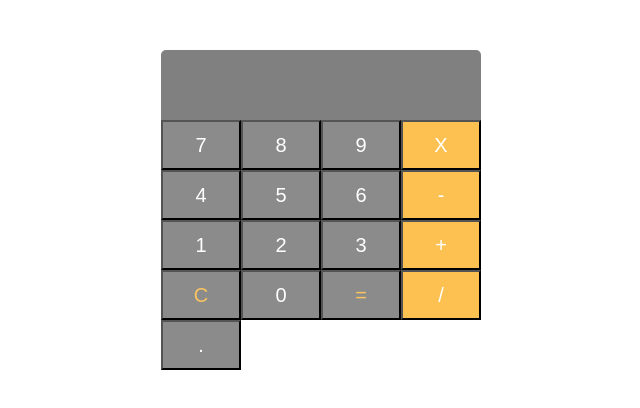
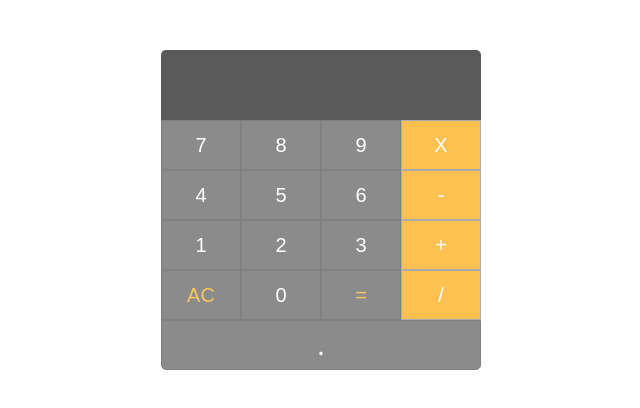
Before and after one commit to jihoon8730/calculator, a React (Create React App) app: page / in a window 1280 px wide. Shown: the top 408 px of the page, without its empty margins (319-959 px from the left). Built offline with nearby package versions, Linux system fonts and the light colour scheme.

Commit message:
ADD : 연속 연산 기능 추가 중

```diff
--- a/src/App.css
+++ b/src/App.css
@@ -7,12 +7,11 @@ body {
   height: auto;
   margin: 50px auto;
 }
-
 .number-view {
   width: 320px;
   height: 70px;
   border-radius: 5px 5px 0px 0px;
-  background-color: gray;
+  background-color: rgb(90, 90, 90);
   color: #fff;
 }
 
@@ -25,10 +24,10 @@ body {
 
 .view-number-title {
   width: 250px;
-  padding: 20px;
+  padding: 20px 20px 0px 20px;
   font-size: 30px;
   text-align: end;
-  background-color: gray;
+  background-color: rgb(90, 90, 90);;
   color: #fff;
   border: 0px;
   outline-style: none;
@@ -37,19 +36,46 @@ body {
 .number-btn {
   width: 80px;
   height: 50px;
+  border: 0.5px solid gray;
   background-color: rgb(139, 139, 139);
   color: #fff;
   font-size: 20px;
 }
 
+.number-btn:hover {
+  background-color: gray;
+  opacity: 0.7;
+}
+
+.number-btn-dot {
+  width: 320px;
+  height: 50px;
+  border: 0.5px solid gray;
+  background-color: rgb(139, 139, 139);
+  color: #fff;
+  font-size: 30px;
+  border-radius: 0px 0px 5px 5px;
+}
+
+.number-btn-dot:hover {
+  background-color: gray;
+  opacity: 0.7;
+}
+
 .number-btn-orange {
   width: 80px;
   height: 50px;
+  border: 0.5px solid rgb(172, 172, 172);
   background-color: rgb(253, 193, 81);
   color: #fff;
   font-size: 20px;
 }
 
+.number-btn-orange:hover {
+  background-color: rgb(252, 198, 96);
+  opacity: 0.7;
+}
+
 .orange-color {
   color: rgb(250, 196, 95);
 }
--- a/src/App.js
+++ b/src/App.js
@@ -1,25 +1,10 @@
 import './App.css';
-import { useCallback, useEffect, useState } from 'react';
+import {  useEffect, useState } from 'react';
 
 function App() {
 
-  //debouncing 예제 코드 작성 중
-  const useDebouncedEffect = (func, delay, deps) => {
-    const callback = useCallback(func, deps);
-
-    useEffect(() => {
-      const timer = setTimeout(() => {
-        callback();
-      }, delay);
-
-      return () => {
-        clearTimeout(timer);
-      };
-    }, [callback, delay]);
-  };
-
-  const [numOne, setNumOne] = useState([]);
-  const [numTwo, setNumTwo] = useState([]);
+  const [numOne, setNumOne] = useState('');
+  const [numTwo, setNumTwo] = useState('');
   // State에 버튼1 클릭하면 numOwn배열안에 1값이 push
   // 버튼1 클릭하면 numOwn배열안에 1값이 push
   // 버튼2 클릭하면 numOwn배열안에 2값이 push
@@ -49,23 +34,46 @@ function App() {
   }
 
   const handleOperator = () => {
-    if ((operator === undefined) || (operator === '')) {
-      alert('연산기호를 넣어주세요');
-      setNumOne('');
-      return false;
-    } else if (operator === '+') {
-      return setResult(Math.round((parseFloat(numOne) + parseFloat(numTwo)) * 100) / 100);
+    if (operator === '+') {
+      setResult(Math.round((parseFloat(numOne) + parseFloat(numTwo)) * 100) / 100);
     } else if (operator === '-') {
-      return setResult(Math.round((parseFloat(numOne) - parseFloat(numTwo)) * 100) / 100);
+      setResult(Math.round((parseFloat(numOne) - parseFloat(numTwo)) * 100) / 100);
     } else if (operator === 'X') {
-      return setResult(parseFloat(numOne) * parseFloat(numTwo));
+      setResult(parseFloat(numOne) * parseFloat(numTwo));
     } else if (operator === '/') {
-      return setResult((parseFloat(numOne) / parseFloat(numTwo)).toFixed(2));
+      setResult((parseFloat(numOne) / parseFloat(numTwo)).toFixed(2));
     }
+      setNumOne(result);
+      setOperator('');
+      setNumTwo('');
   }
+  console.log("numOne: ", numOne, "numTwo: ", numTwo);
+  console.log("result: ",result);
+
+
+
+
+
+  // 계산식 여러번 작성하기 순서도
+  // 계산순서 (숫자 => 연산자 => 숫자 => 연산자 => 결과값 => 숫자 => 연산자 => 결과값 => 숫자 => 연산자 => 결과값)
+  // 1. 숫자 버튼을 클릭하면 숫자의 value를 state에 담기
+  // 2. 연산자 클릭시 연산자 value를 state에 담기
+  // 3. 숫자 클릭시 숫자의 value를 숫자2 state에 담기
+  // 4. 연산자 클릭시 숫자1 + 숫자2 결과값 result state에 담기
+
+
+  //debouncing 예제 코드 작성 중
+  //   useEffect(() => {
+  //     let timer = setTimeout(() => {
+  //       onClickNumber('.');
+  //     }, 300);
+  //     return () => {clearTimeout(timer)}
+  //   }, [])
+  // }
+
 
   // 키보드 숫자패드 입력하기
-  // 순서 정리
+  // ------순서 정리-----
   // 1. 키보드를 누를 때
   // - 키보드 넘버 1을 누르면 onClickNumber('1')이 들어간다
   // - 키보드 넘버 2을 누르면 onClickNumber('2')이 들어간다
@@ -74,7 +82,7 @@ function App() {
   // - key와 관련된 이벤트 사용(onkeydown, onkeyup 등등)
   // - keyboard를 눌렀을때 keyvalue를 가져 올 수 있는 메소드 사용 = event.key를 사용하여 onkeyDown을 했을 때 내가 누른 key의 value 값을 가져옴
   // - console.log로 확인
-  // 해결 방안
+  // -----해결 방안------
   // 1. 계산기 창에 클릭 했을 때 event key value를 가져온다
   // 2. 가져온 key value를 isFinite()를 통해 숫자만 추출 검사한다
   // 3. e.key가 숫자일 경우 onClickNumber(e.key)를, 그 외의 경우 false
@@ -86,6 +94,7 @@ function App() {
   // 소수점이 하나만 찍혀야 하지만 현제 버튼을 클릭할때마다 눌리고 있다
   // 해결하기 위해 cto님 trottleling, debouncing개념의 키워드를 주셨다
   // 현재 접목해야할 개념으로는 debouncing(디바운싱)
+
   const handleKeyboardOperator = (e) => {
     if (isFinite(e.key)) {
       return onClickNumber(e.key);
@@ -105,8 +114,6 @@ function App() {
       return onClickNumber(e.key);
     }
   }
-  console.log(numOne, numTwo);
-  console.log(result);
   return (
     <div className='wrap' onKeyDown={handleKeyboardOperator}>
       <div className='number-view'>
@@ -157,7 +164,7 @@ function App() {
         }}>+</button>
       </div>
       <div className='numbers'>
-        <button className='number-btn orange-color' onClick={onClickClear}>C</button>
+        <button className='number-btn orange-color' onClick={onClickClear}>AC</button>
         <button className='number-btn' onClick={() => {
           onClickNumber('0');
         }}>0</button>
@@ -168,7 +175,9 @@ function App() {
         }}>/</button>
       </div>
       <div className='numbers'>
-      <button className='number-btn' onClick={useDebouncedEffect}>.</button>
+      <button className='number-btn-dot' onClick={() => {
+        onClickNumber('.');
+      }}>.</button>
       </div>
     </div>
   );
```
